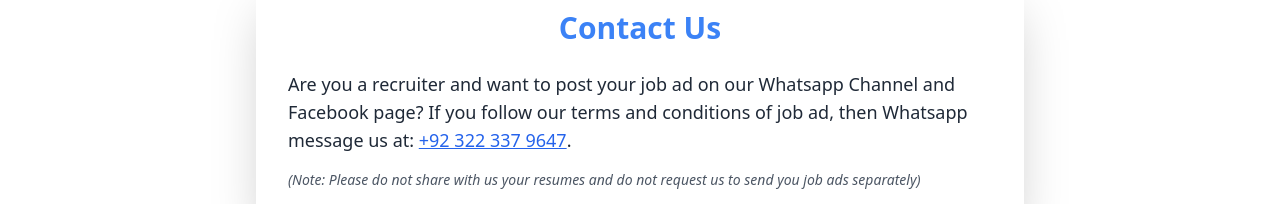
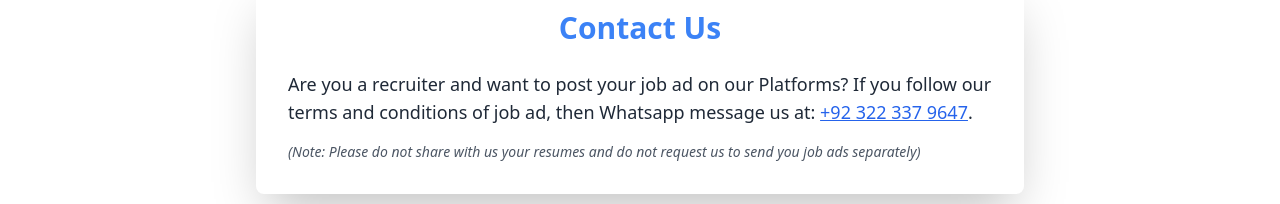
Before and after one commit to yahya9801/hrpp-next-inside-job-latest, a Next.js app: page /contact-us in a window 1280 px wide. Shown: the part 134-338 px from the top of the page. Built offline with nearby package versions, Linux system fonts and the light colour scheme; no server answers.

Commit message:
Correction

```diff
--- a/components/ContactUs.tsx
+++ b/components/ContactUs.tsx
@@ -12,7 +12,7 @@ const ContactUs = () => (
     {/* Main Content */}
     <div className="text-gray-800 space-y-4 text-base sm:text-lg">
       <p>
-        Are you a recruiter and want to post your job ad on our Whatsapp Channel and Facebook page? If you follow our terms and conditions of job ad, then Whatsapp message us at:{" "}
+        Are you a recruiter and want to post your job ad on our Platforms? If you follow our terms and conditions of job ad, then Whatsapp message us at:{" "}
         <a
           href="https://wa.me/923223379647"
           target="_blank"
--- a/components/Footer.tsx
+++ b/components/Footer.tsx
@@ -102,7 +102,7 @@ export default function Footer() {
 
           <div className="flex space-x-4">
             <a
-              href="https://www.youtube.com/c/hrpartner/videos"
+              href="https://www.youtube.com/@HRPostingPartner"
               target="_blank"
               rel="noopener noreferrer"
               className="w-10 h-10 bg-gray-700 hover:bg-red-600 rounded-lg flex items-center justify-center border border-gray-600 hover:border-red-500 transition-all"
```
